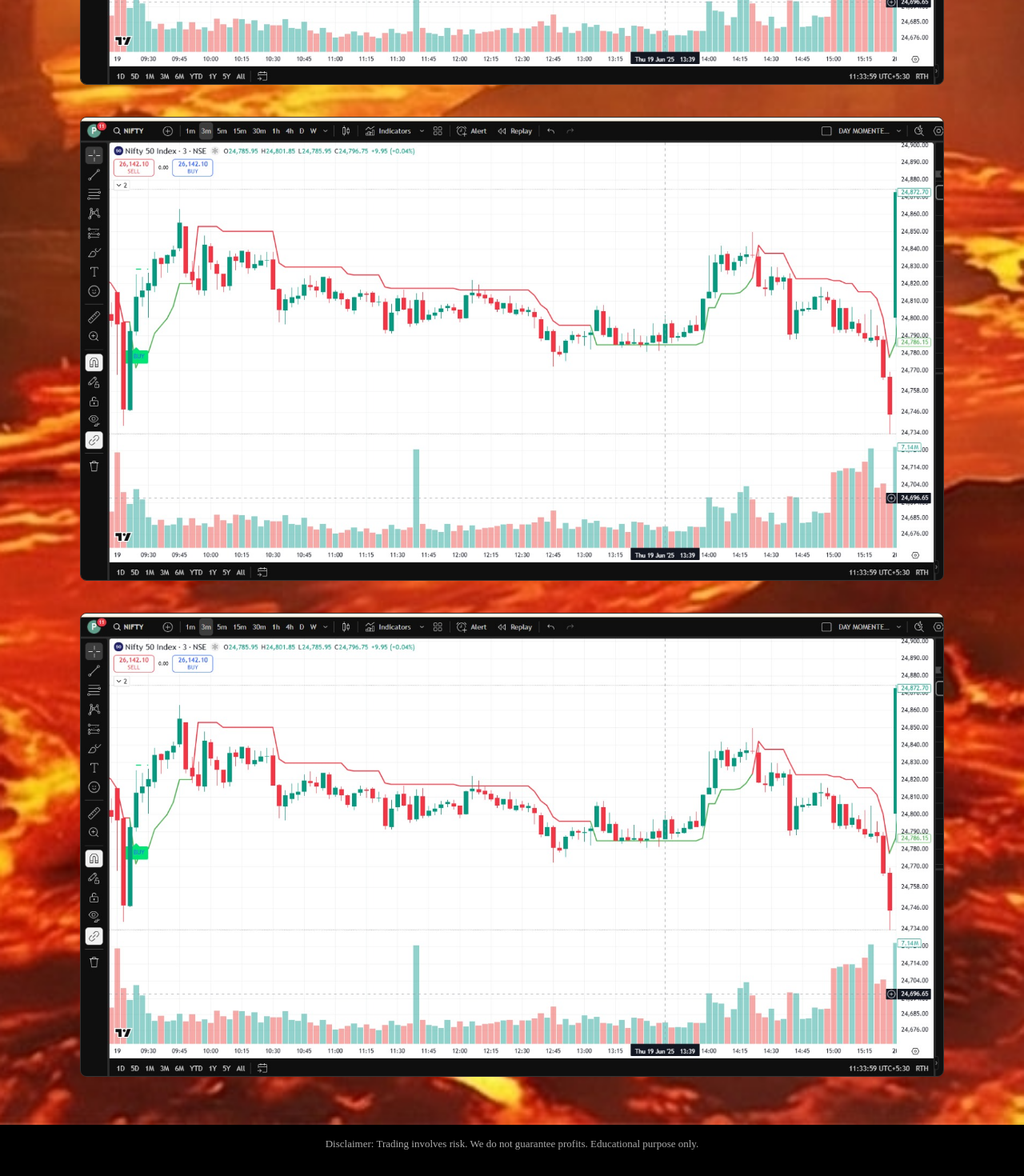
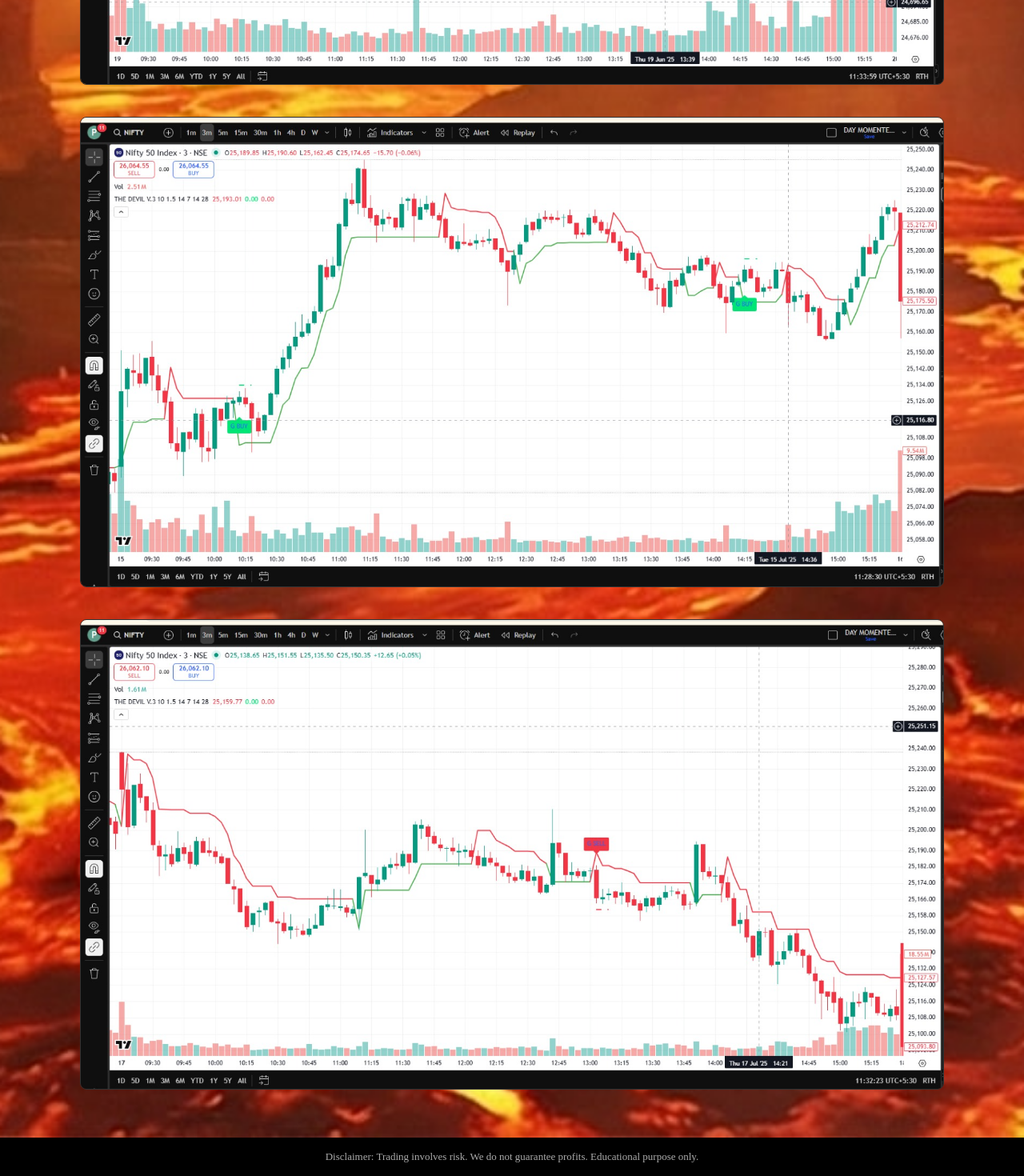
Before and after one commit to prabhakar9585/thedeviltrades-clean, a Next.js app: page /indicator/devil-v3/no-trade-days in a window 1280 px wide. Shown: the part 2671-4141 px from the top of the page at 80% size. Built offline with nearby package versions, Linux system fonts and the light colour scheme.

Commit message:
Fix profit & loss image auto loading

```diff
--- a/pages/indicator/devil-v3/no-trade-days.js
+++ b/pages/indicator/devil-v3/no-trade-days.js
@@ -17,11 +17,11 @@
     alt: "No Trade Day 4",
   },
   {
-    src: "/indicator/devil-v3/no-trade/4.png",
+    src: "/indicator/devil-v3/no-trade/5.png",
     alt: "No Trade Day 5",
   },
   {
-    src: "/indicator/devil-v3/no-trade/4.png",
+    src: "/indicator/devil-v3/no-trade/6.png",
     alt: "No Trade Day 6",
   },
 
```
